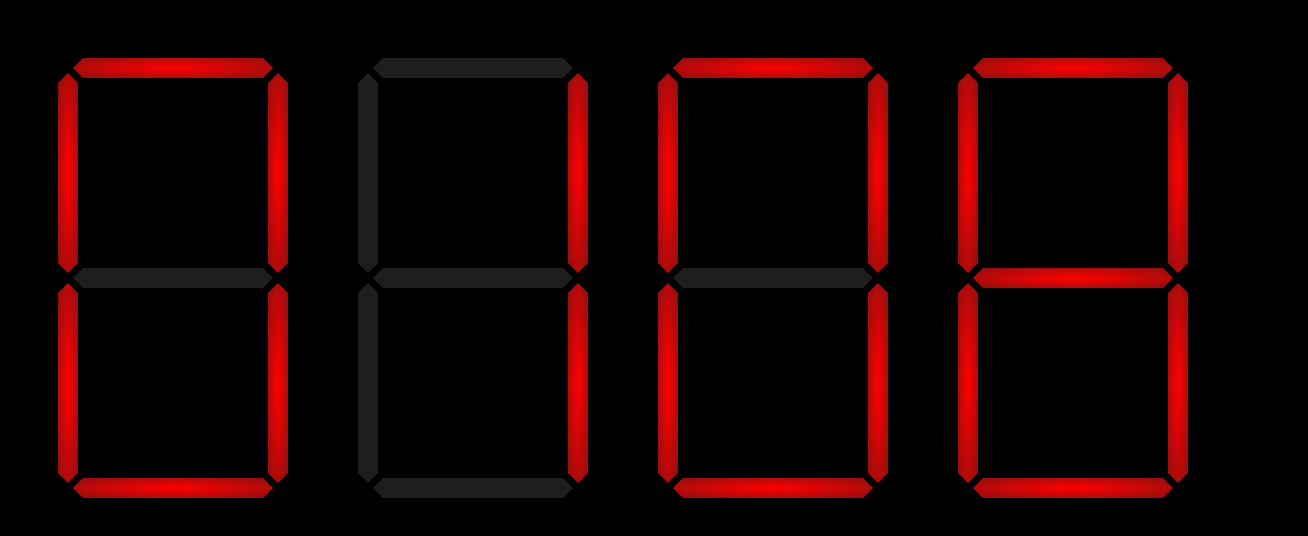
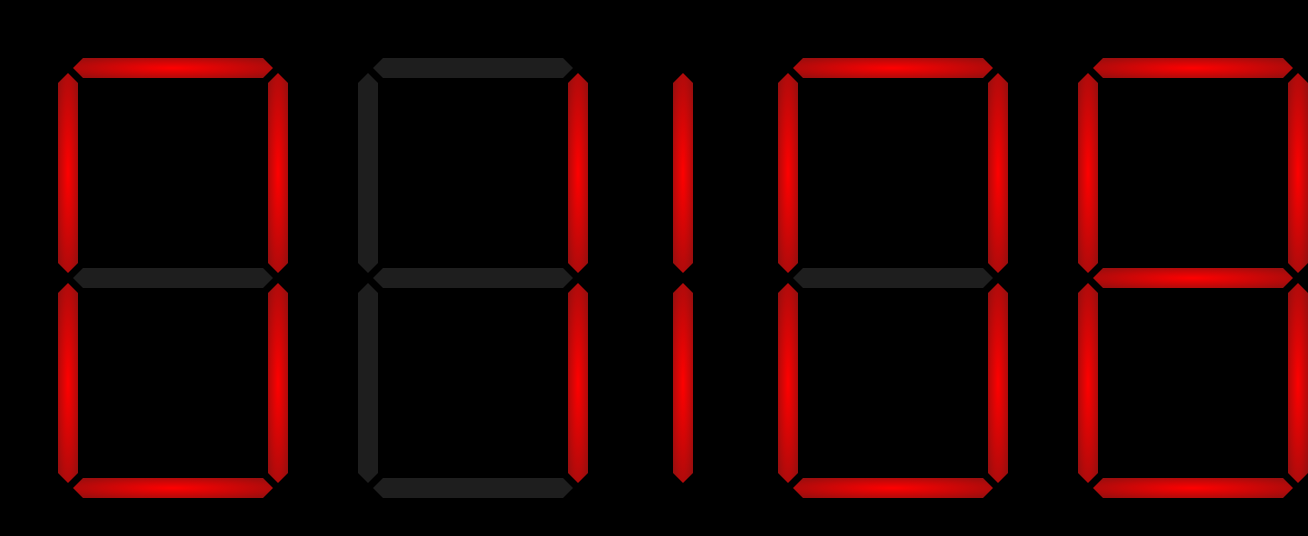
Before and after one commit to Au-RiZeR/starter-page-clock, a plain HTML site: page index.html in a window 1280 px wide. Shown: the whole page, 1308 px wide, since content can reach past the window. Drawn offline with nearby package versions, Linux system fonts and the light colour scheme.

Commit message:
divider
added divider

```diff
--- a/index.html
+++ b/index.html
@@ -27,6 +27,10 @@
             <div id="2right-bottom" class="right-bottom unlit"></div>
             <div id="2bottom" class='bottom unlit'></div>
         </div>
+        <div id="divider">
+            <div id="d1" class="unlit"></div>
+            <div id="d2" class="unlit"></div>
+        </div>
         <div id="number3" class="number">
             <div id="3top" class='top unlit'></div>
             <div id="3left-top" class="left-top unlit"></div>
--- a/script.js
+++ b/script.js
@@ -1,4 +1,5 @@
 $(document).ready(function () {
+    var flicker = 1
     setInterval(() => {
         var hour = moment().format('HH')
         var minute = moment().format('mm')
@@ -13,8 +14,28 @@ $(document).ready(function () {
         eval(`n${second}(2)`)
         eval(`n${third}(3)`)
         eval(`n${forth}(4)`)
+        flash()
+    }, 1000);
 
-    }, 1000);
+    function flash() {
+        for (let i = 1; i < 3; i++) {
+            const element = $(`#d${i}`);
+            let existingClasses = $(element).attr('class');
+            if (flicker == 1) {
+                $(element).attr('class', existingClasses + ' lit');
+            } else {
+                let newClasses = existingClasses.replace(' lit', '');
+                $(element).attr('class', newClasses)
+            }
+        }
+        console.log(flicker)
+        if (flicker == 1) {
+           flicker++
+        } else {
+            flicker--
+        }
+    }
+
     function resetter(placement) {
         for (let i = 0; i < 7; i++) {
             let element = $(`#number${placement} > div`)[i];
--- a/styles.css
+++ b/styles.css
@@ -115,6 +115,39 @@ main {
 }
 
 
+#d1 {
+    top: 15px;
+    left: 15px;
+    width: 20px;
+    height: 200px;
+    border-radius: 1px;
+
+    position:relative;
+    overflow:hidden;
+    /* background: #522d5b; */
+    clip-path: polygon(
+        0% 5%, 50% 0%, 100% 5%, 100% 95%, 50% 100%, 0% 95%
+    )
+}
+
+#divider{
+    margin: 50px;
+}
+
+#d2 {
+    top: 25px;
+    left: 15px;
+    width: 20px;
+    height: 200px;
+    border-radius: 1px;
+
+    position:relative;
+    overflow:hidden;
+    clip-path: polygon(
+        0% 5%, 50% 0%, 100% 5%, 100% 95%, 50% 100%, 0% 95%
+    )
+}
+
 
 .unlit {
     background-color: rgba(100, 100, 100, 0.3);
```
